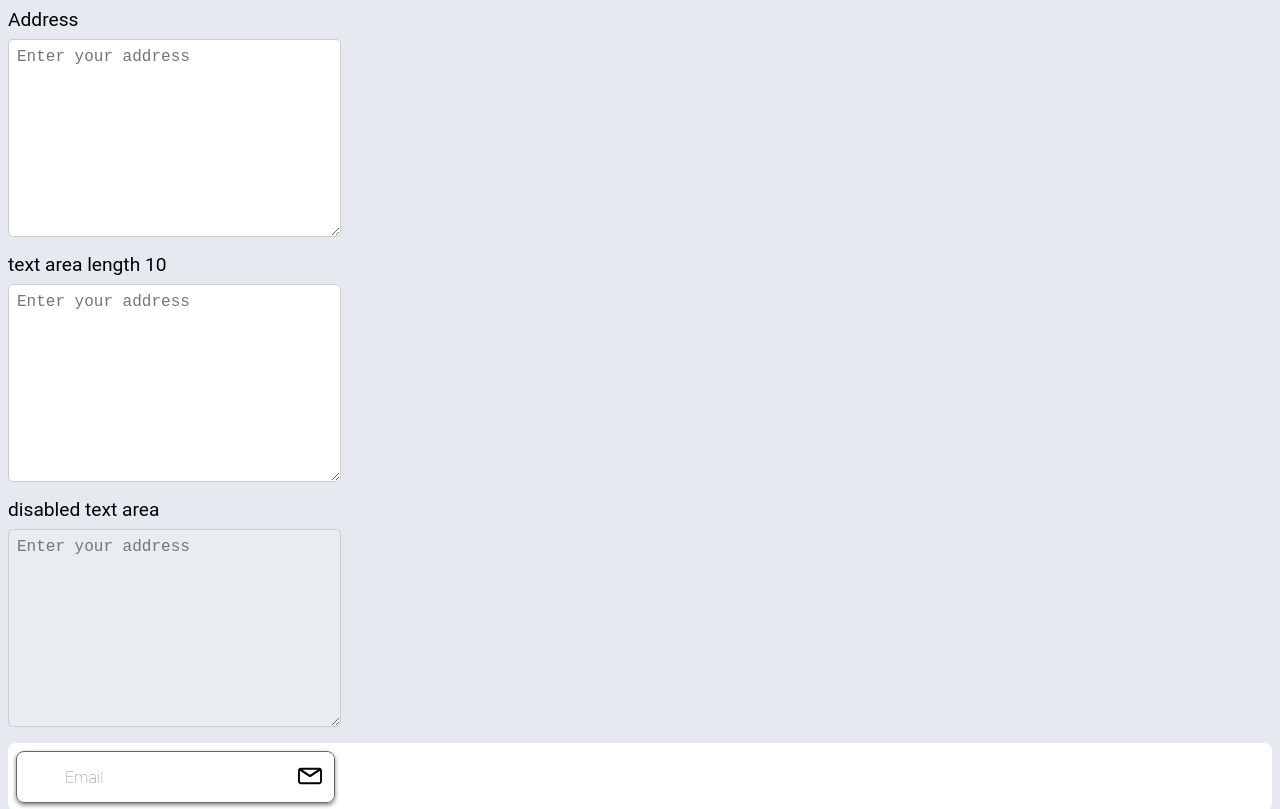
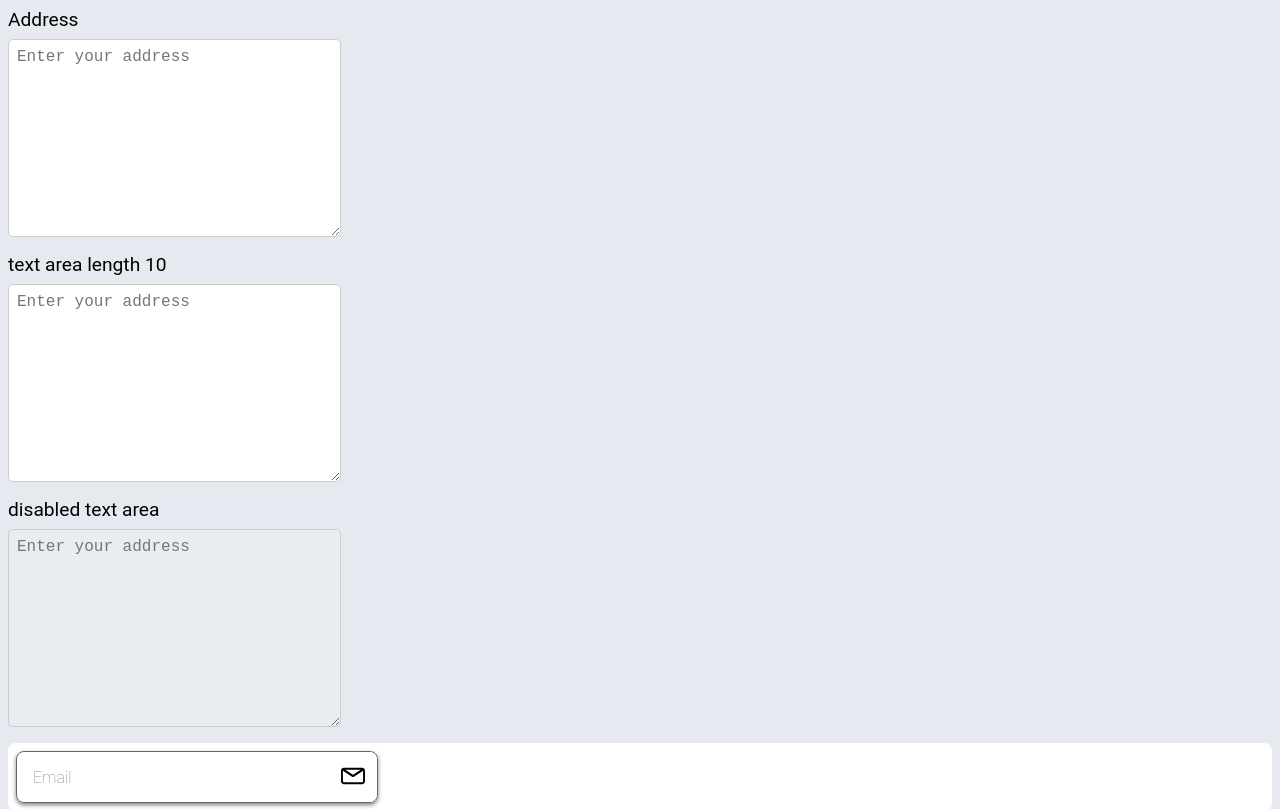
Before and after one commit to Mwiert/miniSpa, a Vue app: page /powerpuffgirls in a window 1280 px wide. Shown: the top 809 px of the page. Built offline with nearby package versions, Linux system fonts and the light colour scheme; a web font is replaced by a local one.

Commit message:
UI Input scss styling when we do not have clear button

```diff
--- a/src/components/UIInput.vue
+++ b/src/components/UIInput.vue
@@ -1,7 +1,7 @@
 <template>
   <div class="input-box-c">
-    <div class="input-wrapper">
-      <div class="icon-wrapper" :class="{'icon-left': clearButton, 'icon-right': !clearButton}">
+    <div class="input-wrapper" :class="{ 'no-clear-button': !clearButton }">
+      <div class="icon-wrapper" :class="{ 'icon-left': clearButton, 'icon-right': !clearButton }">
         <SvgIcon
           v-if="icon"
           :key="computedIcon"
@@ -11,7 +11,7 @@
       </div>
       <input
         class="input-value"
-        :class="[{'active': isFocused}, {'icon-left-padding': !clearButton}]"
+        :class="[{ active: isFocused }, { 'no-clear-button': !clearButton }]"
         :type="isPassword ? (showPassword ? 'text' : 'password') : text"
         :placeholder="placeholder"
         :id="id"
@@ -23,7 +23,10 @@
         @input="handleInput"
         @focus="handleFocus"
         @blur="handleBlur" />
-      <label v-if="label" class="label" :class="isFocused ? 'active' : ''" :for="id">
+      <label
+        v-if="label"
+        class="label"
+        :class="[{ active: isFocused }, { 'no-clear-button': !clearButton }]">
         {{ label }}
       </label>
       <SvgIcon
@@ -40,7 +43,6 @@
 <script lang="ts">
 import SvgIcon from './SvgIcon.vue'
 import { validateInput } from '../Validations/ValidationsFunctions'
-import { clear } from 'console';
 
 export default {
   name: 'UIInput',
@@ -71,7 +73,7 @@ export default {
     },
     label: {
       type: String,
-      required: true
+      required: false
     },
     maxLength: {
       type: Number,
@@ -165,13 +167,19 @@ export default {
   border-radius: 8px;
   padding: 0.5rem;
   .input-wrapper {
-    width: fit-content;
+    width: 360px;
     display: flex;
     align-items: center;
     position: relative;
     border: 1px solid #666666;
     border-radius: 8px;
     box-shadow: 0 2px 4px rgba(0, 0, 0, 0.5);
+
+    &.no-clear-button {
+      .input-value {
+        margin-inline-start: 2px;
+      }
+    }
 
     &:hover {
       border-color: #007bff;
@@ -198,9 +206,8 @@ export default {
       }
     }
     .label {
-      margin-inline-start: 8px;
       position: absolute;
-      left: 40px;
+      left: 50px;
       font-size: 1rem;
       font-weight: 100;
       color: grey;
@@ -208,11 +215,16 @@ export default {
       top: 50%;
       transform: translateY(-50%);
       transition: all 0.3s ease;
+
       &.active {
-        margin-inline-start: 8px;
         transform: none;
         top: 6px;
         font-size: 12px;
+        right: 6px;
+      }
+
+      &.no-clear-button {
+        left: 16px;
       }
     }
     .clear-btn {
```
Lines whose indentation alone changed are shown as unchanged.
